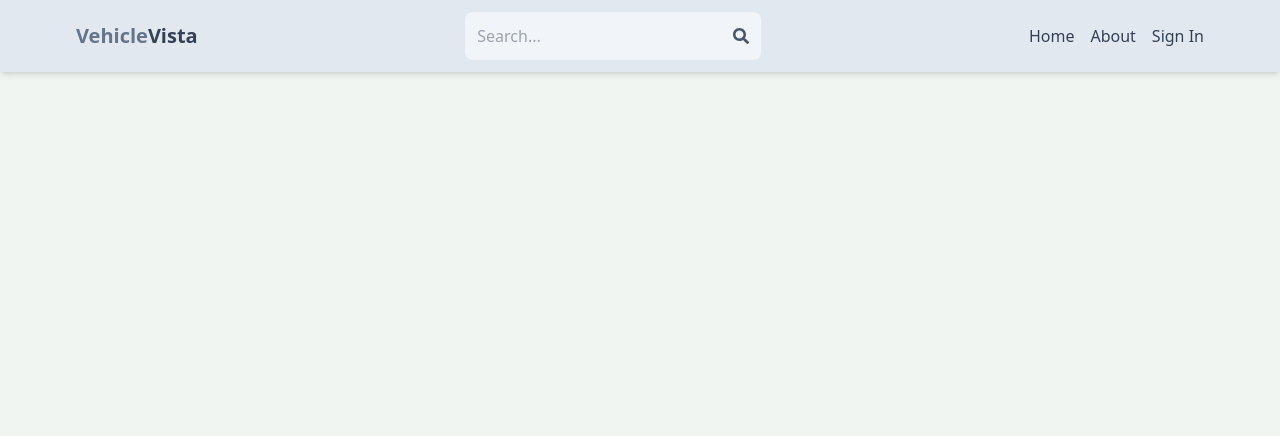
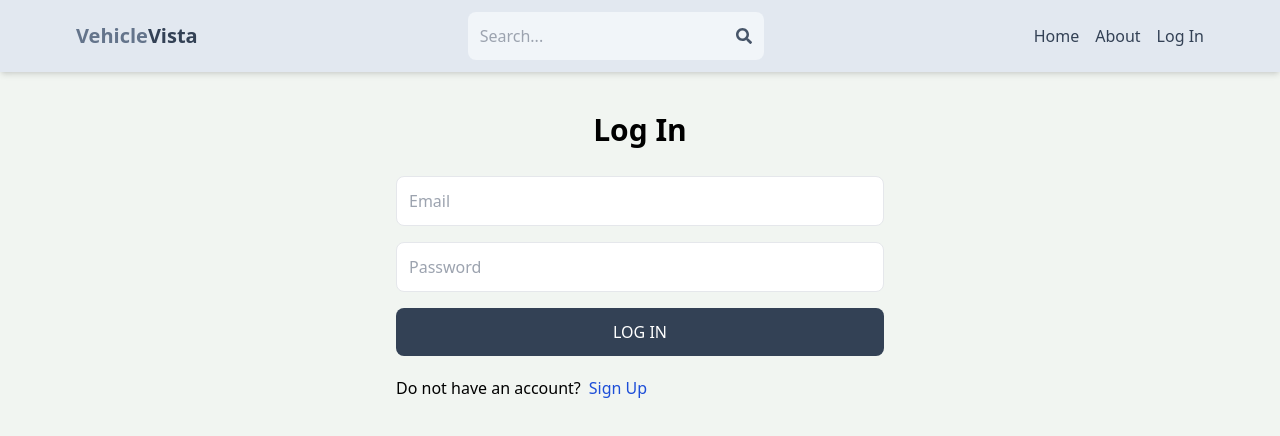
Before and after one commit to Vehicle-Vista/VehicleVista-frontend, a React (Vite) app: page /log-in in a window 1280 px wide. Shown: the top 436 px of the page. Built offline with nearby package versions, Linux system fonts and the light colour scheme.

Commit message:
log in functionality implemented

```diff
--- a/src/App.jsx
+++ b/src/App.jsx
@@ -1,6 +1,6 @@
 import { BrowserRouter, Routes, Route } from "react-router-dom";
 import Home from "./pages/Home";
-import SignIn from "./pages/Signin";
+import SignIn from "./pages/SignIn";
 import SignUp from "./pages/SignUp";
 import About from "./pages/about";
 import Profile from "./pages/Profile";
@@ -11,7 +11,7 @@
       <Header />
       <Routes>
         <Route path="/" element={<Home />} />
-        <Route path="/sign-in" element={<SignIn />} />
+        <Route path="/log-in" element={<SignIn />} />
         <Route path="/sign-up" element={<SignUp />} />
         <Route path="/about" element={<About />} />
         <Route path="/profile" element={<Profile />} />
--- a/src/components/Header.jsx
+++ b/src/components/Header.jsx
@@ -31,8 +31,8 @@
               About
             </li>
           </Link>
-          <Link to="/sign-in">
-            <li className=" text-slate-700 hover:underline">Sign In</li>
+          <Link to="/log-in">
+            <li className=" text-slate-700 hover:underline">Log In</li>
           </Link>
         </ul>
       </div>
--- a/src/pages/SignIn.jsx
+++ b/src/pages/SignIn.jsx
@@ -1,3 +1,77 @@
+import { useState } from "react";
+import { Link, useNavigate } from "react-router-dom";
+
 export default function SignIn() {
-  return <div>SignIn</div>;
+  const [formData, setFormData] = useState({});
+  const [error, setError] = useState(null);
+  const [loading, setLoading] = useState(false);
+
+  const navigate = useNavigate();
+
+  const handleInputChange = (event) => {
+    setFormData({
+      ...formData,
+      [event.target.id]: event.target.value,
+    });
+  };
+
+  const handleSubmit = async (event) => {
+    event.preventDefault();
+    try {
+      setLoading(true);
+      const res = await fetch("/server/auth/log-in", {
+        method: "POST",
+        headers: {
+          "Content-Type": "application/json",
+        },
+        body: JSON.stringify(formData),
+      });
+      const data = await res.json();
+      if (data.success === false) {
+        setError(data.message);
+        setLoading(false);
+        return;
+      }
+      setLoading(false);
+      setError(null);
+      navigate("/");
+    } catch (error) {
+      setLoading(false);
+      setError(error.message);
+    }
+  };
+
+  return (
+    <div className="p-3 max-w-lg mx-auto">
+      <h1 className="text-3xl text-center font-semibold my-7">Log In</h1>
+      <form onSubmit={handleSubmit} className="flex flex-col gap-4">
+        <input
+          type="email"
+          placeholder="Email"
+          className="border p-3 rounded-lg"
+          id="email"
+          onChange={handleInputChange}
+        />
+        <input
+          type="password"
+          placeholder="Password"
+          className="border p-3 rounded-lg"
+          id="password"
+          onChange={handleInputChange}
+        />
+        <button
+          disabled={loading}
+          className="bg-slate-700 text-white p-3 rounded-lg uppercase hover:opacity-95 disabled:opacity-70">
+          {loading ? "Please Wait...." : "Log In"}
+        </button>
+      </form>
+      <div className="flex gap-2 mt-5">
+        <p>Do not have an account?</p>
+        <Link to={"/sign-up"}>
+          <span className="text-blue-700">Sign Up</span>
+        </Link>
+      </div>
+      {error && <p className="text-red-500 mt-5">{error}</p>}
+    </div>
+  );
 }
--- a/src/pages/SignUp.jsx
+++ b/src/pages/SignUp.jsx
@@ -43,7 +43,7 @@
 
   return (
     <div className="p-3 max-w-lg mx-auto">
-      <h1 className="text-3xl text-center font-semibold my-7">SignUp</h1>
+      <h1 className="text-3xl text-center font-semibold my-7">Sign Up</h1>
       <form onSubmit={handleSubmit} className="flex flex-col gap-4">
         <input
           type="text"
@@ -74,8 +74,8 @@
       </form>
       <div className="flex gap-2 mt-5">
         <p>Already have an account?</p>
-        <Link to={"/sign-in"}>
-          <span className="text-blue-700">Sign In</span>
+        <Link to={"/log-in"}>
+          <span className="text-blue-700">Log In</span>
         </Link>
       </div>
       {error && <p className="text-red-500 mt-5">{error}</p>}
```
